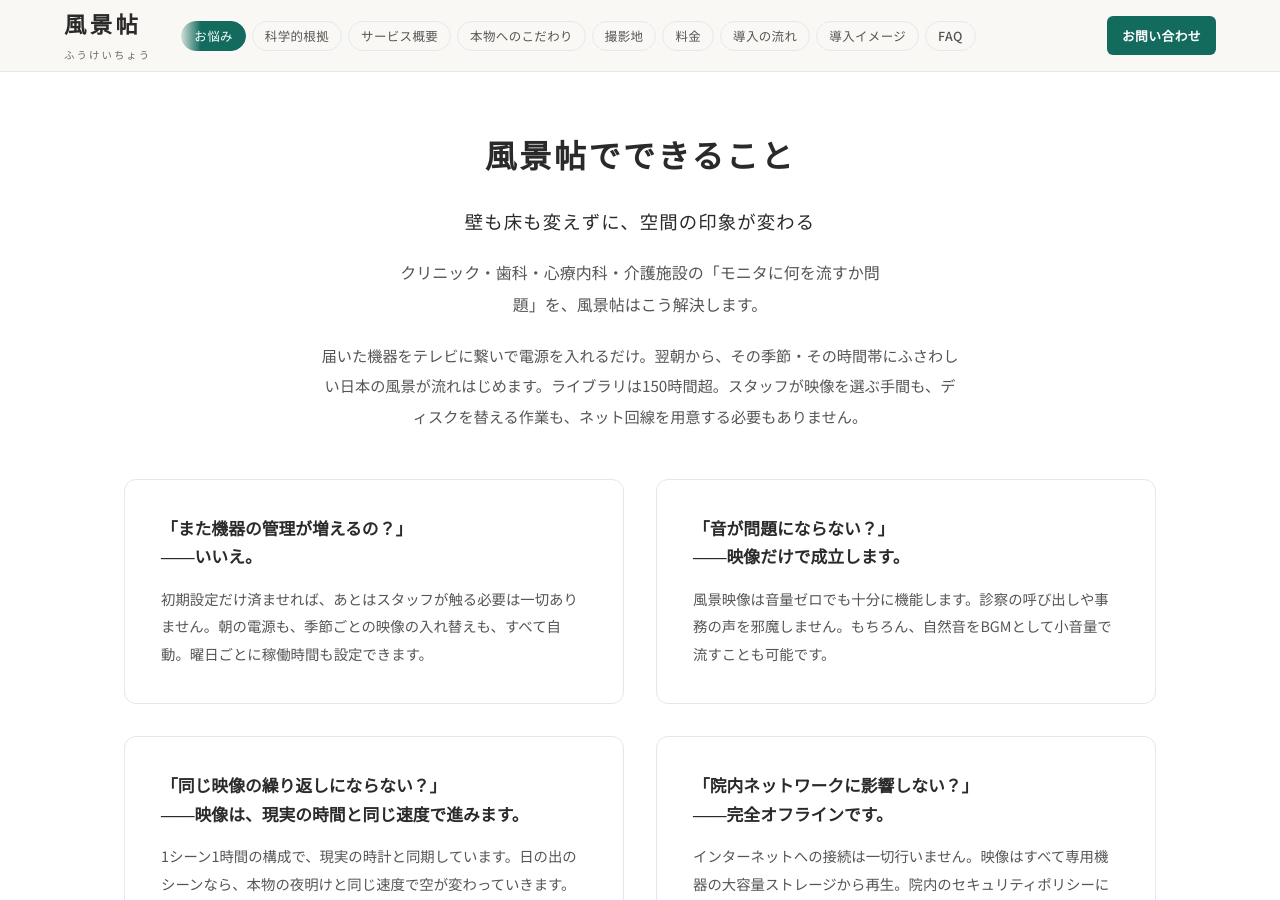
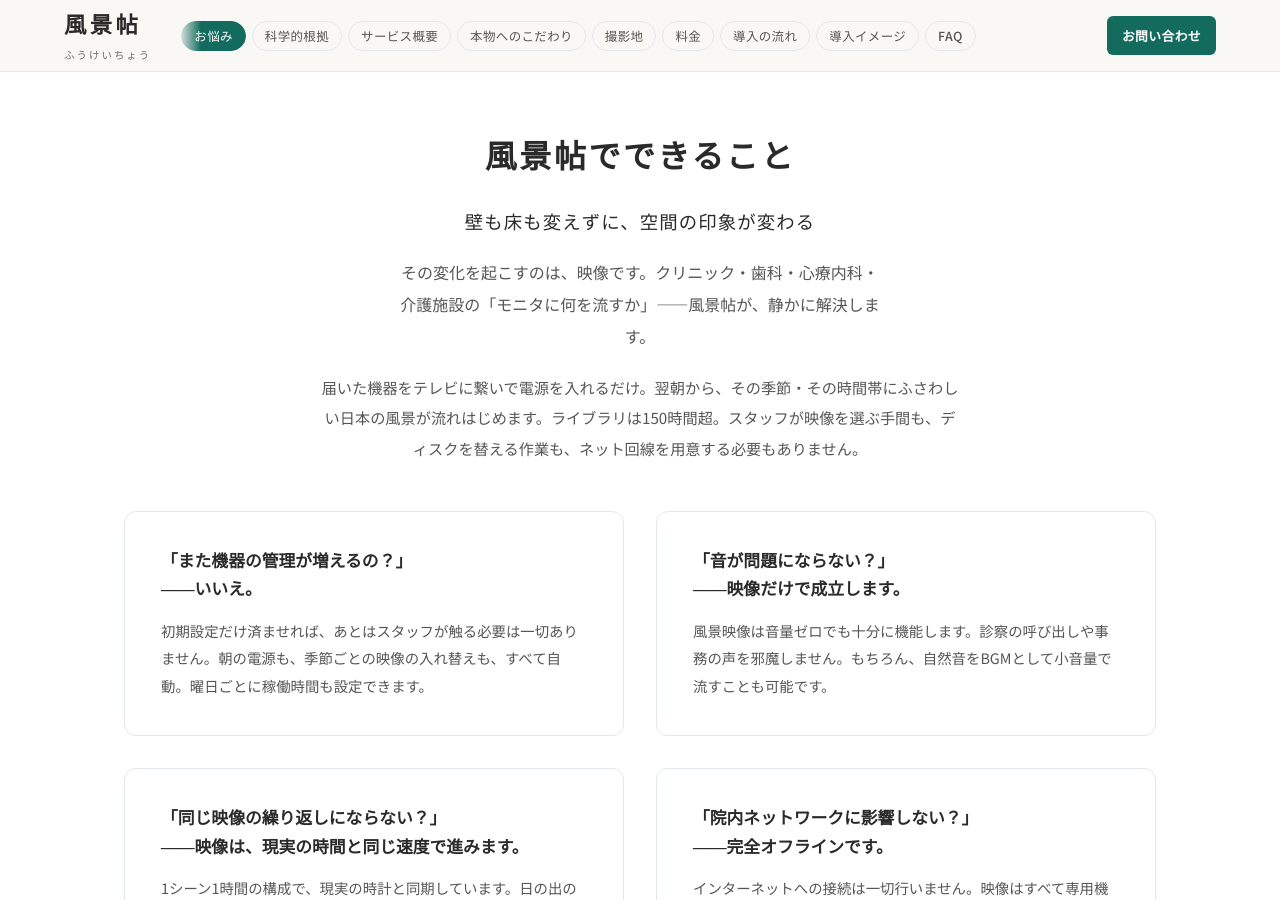
Before and after one commit to dr836gnypeq-ctrl/fukeichou-site, a Jekyll site: the page built from index.html, in a window 1280 px wide and 900 px high, scrolled down 2945 px. Built offline with Jekyll 4.4.1, drawn with Linux system fonts in a browser that asks for light colours; nearby versions of some CDN libraries.

Commit message:
Rewrite service section-lead to match tagline tone

```diff
--- a/_layouts/default.html
+++ b/_layouts/default.html
@@ -51,7 +51,7 @@
 <link rel="prefetch" href="{{ '/' | relative_url }}">
 <link rel="prefetch" href="{{ '/evidence/' | relative_url }}">
 {% endif %}
-<link rel="stylesheet" href="{{ '/assets/css/style.css' | relative_url }}?v=20260321y">
+<link rel="stylesheet" href="{{ '/assets/css/style.css' | relative_url }}?v=20260321z">
 <script src="https://cdn.jsdelivr.net/npm/lucide@0.383.0/dist/umd/lucide.min.js" defer></script>
 </head>
 <body>
--- a/index.html
+++ b/index.html
@@ -222,7 +222,7 @@ description: 待合室のモニターに何を流すか迷っていませんか
 <div class="container">
 <h2 class="section-heading reveal">風景帖でできること</h2>
 <p class="section-tagline reveal">壁も床も変えずに、空間の印象が変わる</p>
-<p class="section-lead reveal reveal-d1">クリニック・歯科・心療内科・介護施設の「モニタに何を流すか問題」を、風景帖はこう解決します。</p>
+<p class="section-lead reveal reveal-d1">その変化を起こすのは、映像です。クリニック・歯科・心療内科・介護施設の「モニタに何を流すか」——風景帖が、静かに解決します。</p>
 <p class="section-overview reveal reveal-d2">届いた機器をテレビに繋いで電源を入れるだけ。翌朝から、その季節・その時間帯にふさわしい日本の風景が流れはじめます。ライブラリは150時間超。スタッフが映像を選ぶ手間も、ディスクを替える作業も、ネット回線を用意する必要もありません。</p>
 <div class="feature-grid">
 
```
